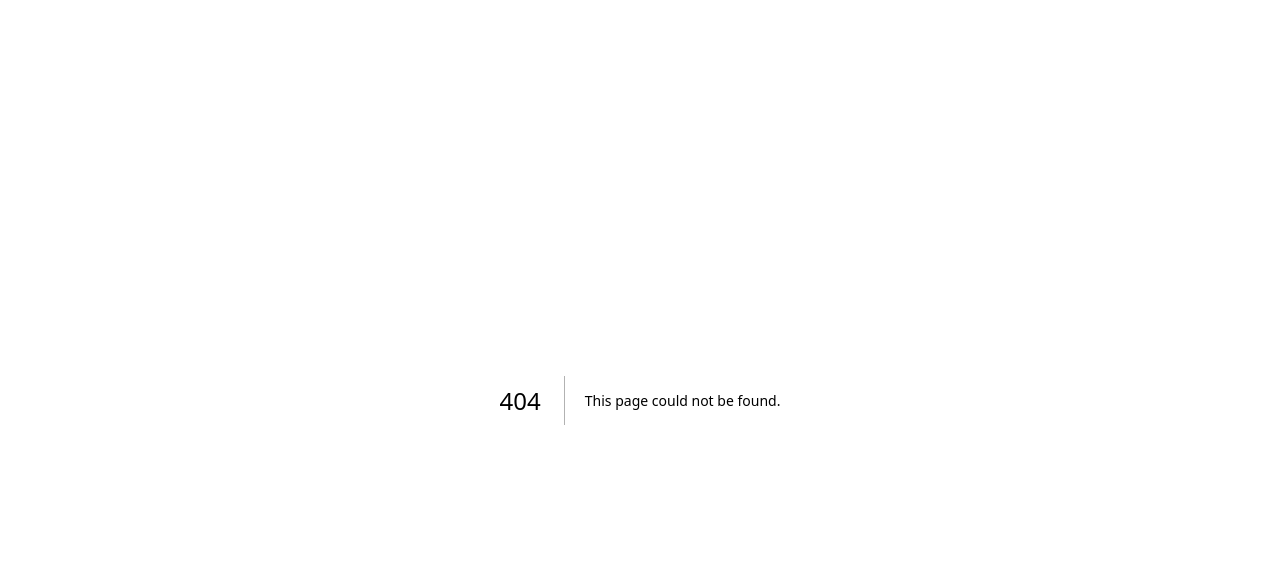
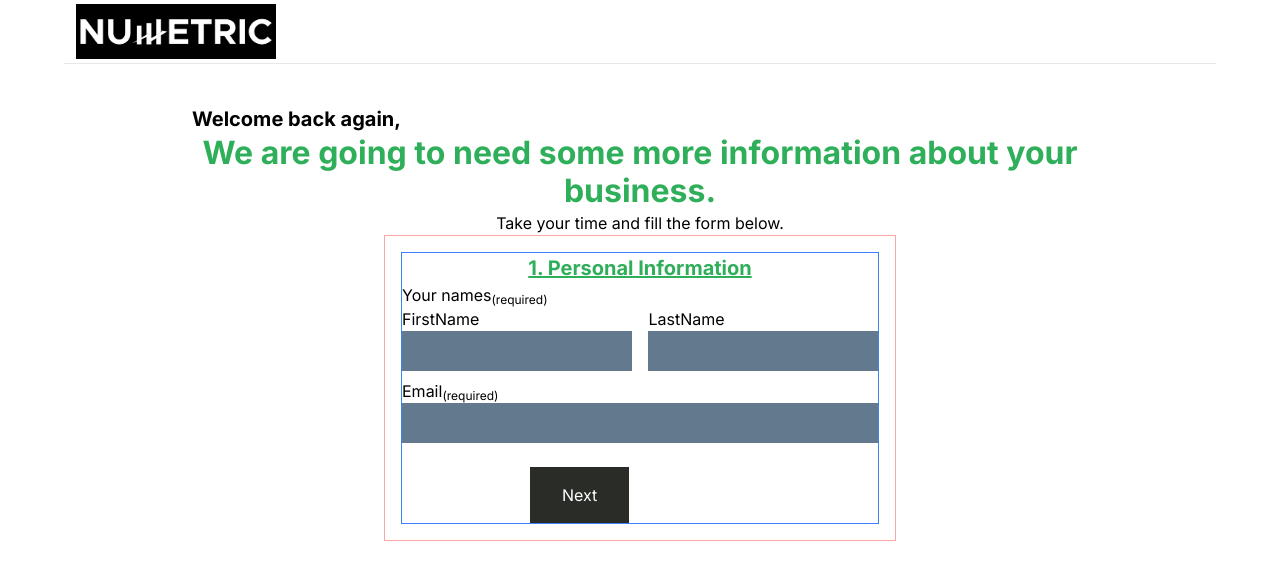
Before and after one commit to pinsoegustave/taxation-system, a Next.js app: page /more_info in a window 1280 px wide. Before the commit this address had no page. Shown: the top 580 px of the page. Built offline with nearby package versions, Linux system fonts and the light colour scheme.

Commit message:
landing page for users

```diff
--- /dev/null
+++ b/app/api/product/route.ts
@@ -0,0 +1,14 @@
+import { NextResponse } from "next/server";
+
+
+export async function GET() {
+    return NextResponse.json({
+        product: [
+            {
+                id: 1,
+                name: "Strawberries",
+                type: "fruit"
+            }
+        ]
+    })
+}
--- /dev/null
+++ b/app/api/route.ts
@@ -0,0 +1,16 @@
+import { NextResponse } from "next/server";
+
+
+export async function GET () {
+    return NextResponse.json({
+        hello: "world",
+        name: "Gustave",
+        work: "Software Dev",
+        place: "Infinity",
+    })
+}
+
+export async function POST(request: Request) {
+    const data = await request.json();
+    return NextResponse.json({data, });
+}
--- a/app/login/page.tsx
+++ b/app/login/page.tsx
@@ -22,7 +22,7 @@ export default function Login({
     });
 
     if (error) {
-      return redirect("/login?message=Could not authenticate user");
+      return redirect("/login?message=Check Email or Password are incorrect!");
     }
 
     return redirect("/user-dashboard");
--- /dev/null
+++ b/app/more_info/page.tsx
@@ -0,0 +1,104 @@
+"use client"
+import AuthButton from '@/components/AuthButton'
+import Button from '@/components/Button'
+import Image from 'next/image'
+import Link from 'next/link'
+import React from 'react'
+
+const page = () => {
+  const handleSubmit = async () => {
+    console.log("data");
+  };
+  return (
+    <div className='padding-container max-container'>
+      <div className="w-full">
+        <nav className="w-full flex justify-center border-b border-b-foreground/10 h-16">
+          <div className="w-full flex justify-between items-center p-3 text-sm">
+            <Link href={'/'}>
+                <Image
+                src={'/Numetric.png'}
+                alt='numetric-logo'
+                width={200}
+                height={100}
+                className='bg-black'
+                />
+            </Link>
+          </div>
+        </nav>
+      </div>
+      {/* Form starts here */}
+      <div className='py-10 max-w-4xl mx-auto'>
+        <h2 className='bold-20'>Welcome back again,</h2>
+        <h2 className='text-green-50 bold-32 text-center '>We are going to need some more information about your business.</h2>
+        <p className='text-center'>Take your time and fill the form below.</p>
+        <div className='w-full md:w-[40vw] border border-red-300 mx-auto p-4'>
+        <form action="" method="post" className="">
+          <div className='border border-blue-500'>
+            <h2 className='bold-20 text-center underline text-green-50'>1. Personal Information</h2>
+            <div className="w-full ">
+              <label htmlFor="" className="">
+                Your names<sub>(required)</sub>
+              </label>
+              <div className="flex gap-4 w-full">
+                <div>
+                  <span className="">FirstName</span>
+                  <input
+                    type="text"
+                    name=""
+                    id="fname"
+                    className="font-[300] bg-[#63798D] py-2 px-4 outline-none text-white placeholder:text-white w-full"
+                  />
+                </div>
+                <div>
+                  <span className="py-4">LastName</span>
+                  <input
+                    type="text"
+                    name=""
+                    id="lname"
+                    className="font-[300] bg-[#63798D] py-2 px-4 outline-none text-white placeholder:text-white w-full"
+                  />
+                </div>
+              </div>
+            </div>
+            <div className="flex flex-col py-2">
+              <label htmlFor="" className="">
+                Email<sub>(required)</sub>
+              </label>
+              <input
+                type="text"
+                id="email"
+                className="font-[300] bg-[#63798D] py-2 px-4 outline-none text-white placeholder:text-white w-full"
+              />
+            </div>
+            {/* <div className="flex flex-col py-2">
+              <label htmlFor="" className="">
+                Subject<sub>(required)</sub>
+              </label>
+              <input
+                type="text"
+                id="phone"
+                className="font-[300] bg-[#63798D] py-2 px-4 outline-none text-white placeholder:text-white w-full"
+              />
+            </div>
+            <div className="flex flex-col py-2">
+              <label htmlFor="" className="">
+                Message<sub>(required)</sub>
+              </label>
+              <textarea
+                id="message"
+                className="font-[300] bg-[#63798D] py-2 px-4 outline-none text-white placeholder:text-white"
+              />
+            </div> */}
+            <div className="ml-32 mt-4">
+              <button onClick={() => console.log("data")} type="submit" title="Submit" className='btn_dark_pink'>Next</button>
+              {/* <Toaster richColors /> */}
+            </div>
+            </div>
+          </form>
+        </div>
+      </div>
+    </div>
+  )
+}
+
+export default page
--- /dev/null
+++ b/app/user-page/page.tsx
@@ -0,0 +1,66 @@
+import AuthButton from '@/components/AuthButton'
+import Image from 'next/image'
+import Link from 'next/link'
+import React from 'react'
+import { HelpCircle } from 'react-feather'
+
+const page = () => {
+
+  return (
+    <div className="max-container padding-container flex-1 w-full flex flex-col gap-20 items-center text-black">
+      <div className="w-full">
+        <nav className="w-full flex justify-center border-b border-b-foreground/10 h-16">
+          <div className="w-full flex justify-between items-center p-3 text-sm">
+            <Link href={'/'}>
+                <Image
+                src={'/Numetric.png'}
+                alt='numetric-logo'
+                width={200}
+                height={100}
+                className='bg-black'
+                />
+            </Link>
+            <AuthButton />
+          </div>
+        </nav>
+      </div>
+      <div>
+        <h2 className='bold-40'>Welcome on your page,</h2>
+        <h1 className='bold-52 text-green-50'>Here is a bit of our taxation services</h1>
+      </div>
+      <div className='gap-10 block md:grid grid-cols-3 pb-10'>
+      <div className='p-4 w-full md:max-w-[40vw] border border-foreground/10 rounded-md'>
+        <h2 className='bold-20'>Umusoro ku nyungu</h2>
+        <p>Lorem ipsum dolor sit amet, consectetur adipisicing elit. Tempore ea eaque quas ipsa explicabo. At voluptatibus adipisci, aperiam impedit optio, nostrum obcaecati mollitia rerum officia tempora itaque doloremque officiis nesciunt!</p>
+        <span>Wifuza ko twagufasha? <Link href={'/more_info'} className='text-green-50 bg-gray-200 p-2 hover:underline'>Kanda hano</Link></span>
+    </div>
+      <div className='p-4 w-full md:max-w-[40vw] border border-red-300 rounded-md'>
+        <h2 className='bold-20'>Umusoro ku nyungu</h2>
+        <p>Lorem ipsum dolor sit amet, consectetur adipisicing elit. Tempore ea eaque quas ipsa explicabo. At voluptatibus adipisci, aperiam impedit optio, nostrum obcaecati mollitia rerum officia tempora itaque doloremque officiis nesciunt!</p>
+        <span>Wifuza ko twagufasha? <button className='text-green-50 bg-gray-200'>Iyandikishe hano</button></span>
+    </div>
+      <div className='p-4 w-full md:max-w-[40vw] border border-red-300 rounded-md'>
+        <h2 className='bold-20'>Umusoro ku nyungu</h2>
+        <p>Lorem ipsum dolor sit amet, consectetur adipisicing elit. Tempore ea eaque quas ipsa explicabo. At voluptatibus adipisci, aperiam impedit optio, nostrum obcaecati mollitia rerum officia tempora itaque doloremque officiis nesciunt!</p>
+        <span>Wifuza ko twagufasha? <button className='text-green-50 bg-gray-200'>Iyandikishe hano</button></span>
+    </div>
+      <div className='p-4 w-full md:max-w-[40vw] border border-red-300 rounded-md'>
+        <h2 className='bold-20'>Umusoro ku nyungu</h2>
+        <p>Lorem ipsum dolor sit amet, consectetur adipisicing elit. Tempore ea eaque quas ipsa explicabo. At voluptatibus adipisci, aperiam impedit optio, nostrum obcaecati mollitia rerum officia tempora itaque doloremque officiis nesciunt!</p>
+        <span>Wifuza ko twagufasha? <button className='text-green-50 bg-gray-200'>Iyandikishe hano</button></span>
+    </div>
+      <div className='p-4 w-full md:max-w-[40vw] border border-red-300 rounded-md'>
+        <h2 className='bold-20'>Umusoro ku nyungu</h2>
+        <p>Lorem ipsum dolor sit amet, consectetur adipisicing elit. Tempore ea eaque quas ipsa explicabo. At voluptatibus adipisci, aperiam impedit optio, nostrum obcaecati mollitia rerum officia tempora itaque doloremque officiis nesciunt!</p>
+        <span>Wifuza ko twagufasha? <button className='text-green-50 bg-gray-200'>Iyandikishe hano</button></span>
+    </div>
+    <div className='p-4 w-full md:max-w-[40vw] border border-red-300 rounded-md text-center py-24'>
+        <HelpCircle className='h-50 w-50' height={100} width={200} />
+        Wifuza ko twagukorera imisoro yose ubonye aho hejuru?
+    </div>
+    </div>
+      </div>
+  )
+}
+
+export default page
```
Also changed, not shown: data.json (added, +17 -0 lines).
